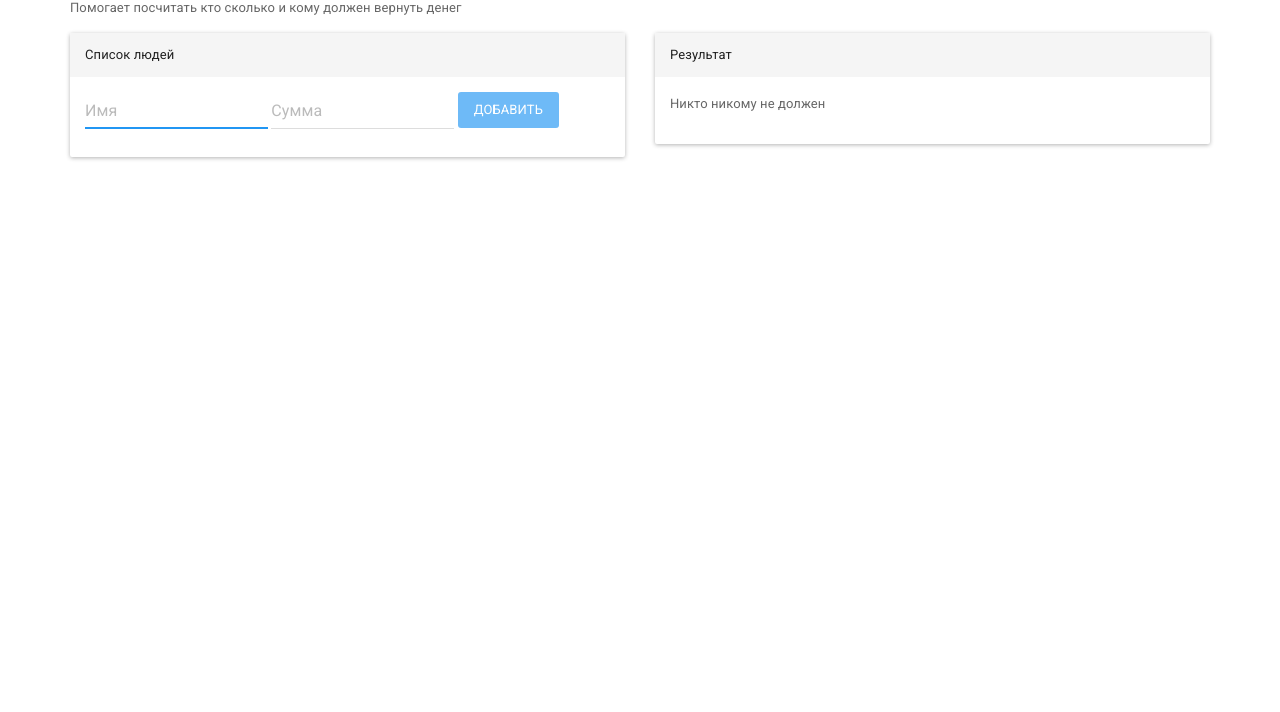
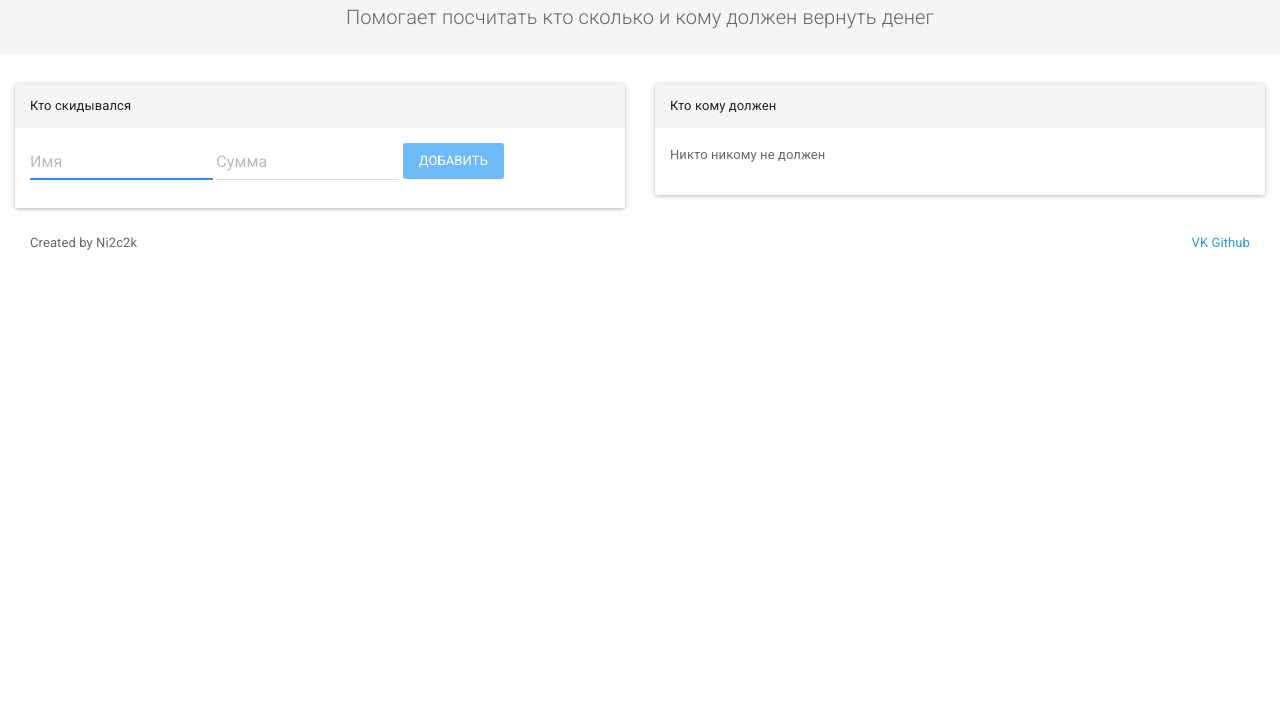
Before and after one commit to Ni2c2k/ni2c2k.github.io, a plain HTML site: page skinulis.html in a window 1280 px wide. Shown: the part 88-800 px from the top of the page. Drawn offline with nearby package versions, Linux system fonts and the light colour scheme.

Commit message:
skinulis ui changes

```diff
--- a/skinulis.html
+++ b/skinulis.html
@@ -7,20 +7,32 @@
   <link rel="stylesheet" href="https://maxcdn.bootstrapcdn.com/bootstrap/3.3.7/css/bootstrap.min.css" integrity="sha384-BVYiiSIFeK1dGmJRAkycuHAHRg32OmUcww7on3RYdg4Va+PmSTsz/K68vbdEjh4u" crossorigin="anonymous">
 
   <link rel="stylesheet" href="bootstrap.min.css">
+  <style>
+  .bg-2 {
+    background-color: #ffffff;
+  }
+  .page-header {
+  }
+  .jumbotron {
+    padding-top: 3px;
+    padding-bottom: 3px;
+  }
+
+  </style>
 </head>
 <body ng-controller="MainCtrl as ctrl">
 
-  <div class="container">
+  <div class="jumbotron text-center">
+    <h2>Скинулись</h2>
+    <p>Помогает посчитать кто сколько и кому должен вернуть денег</p>
+  </div>
 
-    <div class="jumbotrone">
-      <h2>Скинулись</h2>
-      <p>Помогает посчитать кто сколько и кому должен вернуть денег</p>
-    </div>
+  <div class="container-fluid">
 
     <div class="row">
       <div class="col-sm-6">
         <div class="panel panel-default">
-          <div class="panel-heading">Список людей</div>
+          <div class="panel-heading">Кто скидывался</div>
           <div class="panel-body">
 
             <table class="table table-striped table-condensed" ng-show="ctrl.items.length != 0">
@@ -65,7 +77,7 @@
       </div>
       <div class="col-sm-6">
         <div class="panel panel-default">
-          <div class="panel-heading">Результат</div>
+          <div class="panel-heading">Кто кому должен</div>
           <div class="panel-body">
             <p ng-show="ctrl.results.length === 0">Никто никому не должен</p>
             <table class="table table-striped table-condensed" ng-show="ctrl.results.length != 0">
@@ -96,6 +108,14 @@
       </div>
     </div>
   </div>
+  <footer class="container-fluid bg-2">
+    <div class="col-sm-6">
+      <p>Created by Ni2c2k</p>
+    </div>
+    <div class="col-sm-6 text-right">
+      <p><a href="https://vk.com/ni2c2k">VK</a> <a href="https://github.com/Ni2c2k">Github</a></p>
+    </div>
+  </footer>
 
   <script src="https://ajax.googleapis.com/ajax/libs/angularjs/1.5.8/angular.min.js"></script>
   <script type="text/javascript">
```
